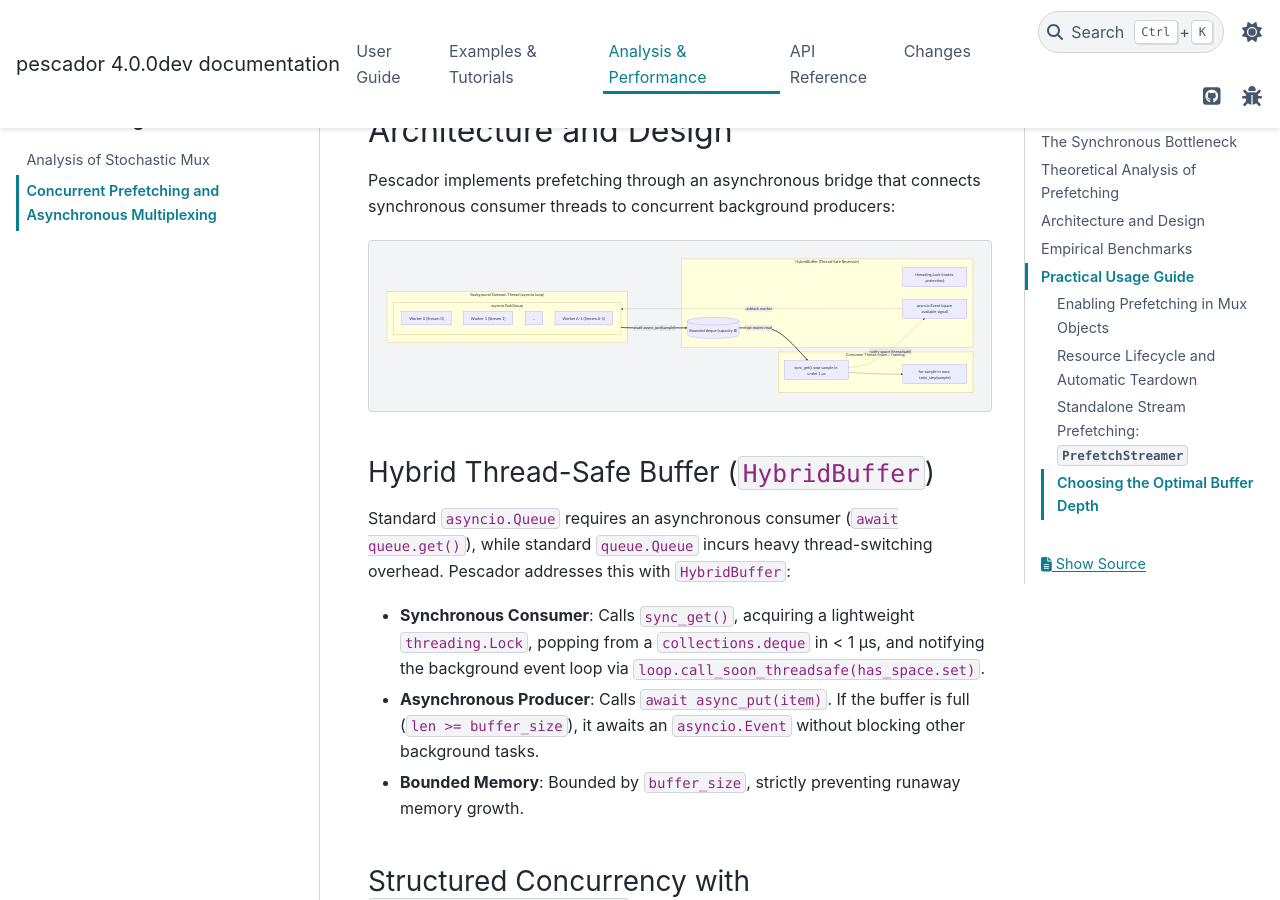
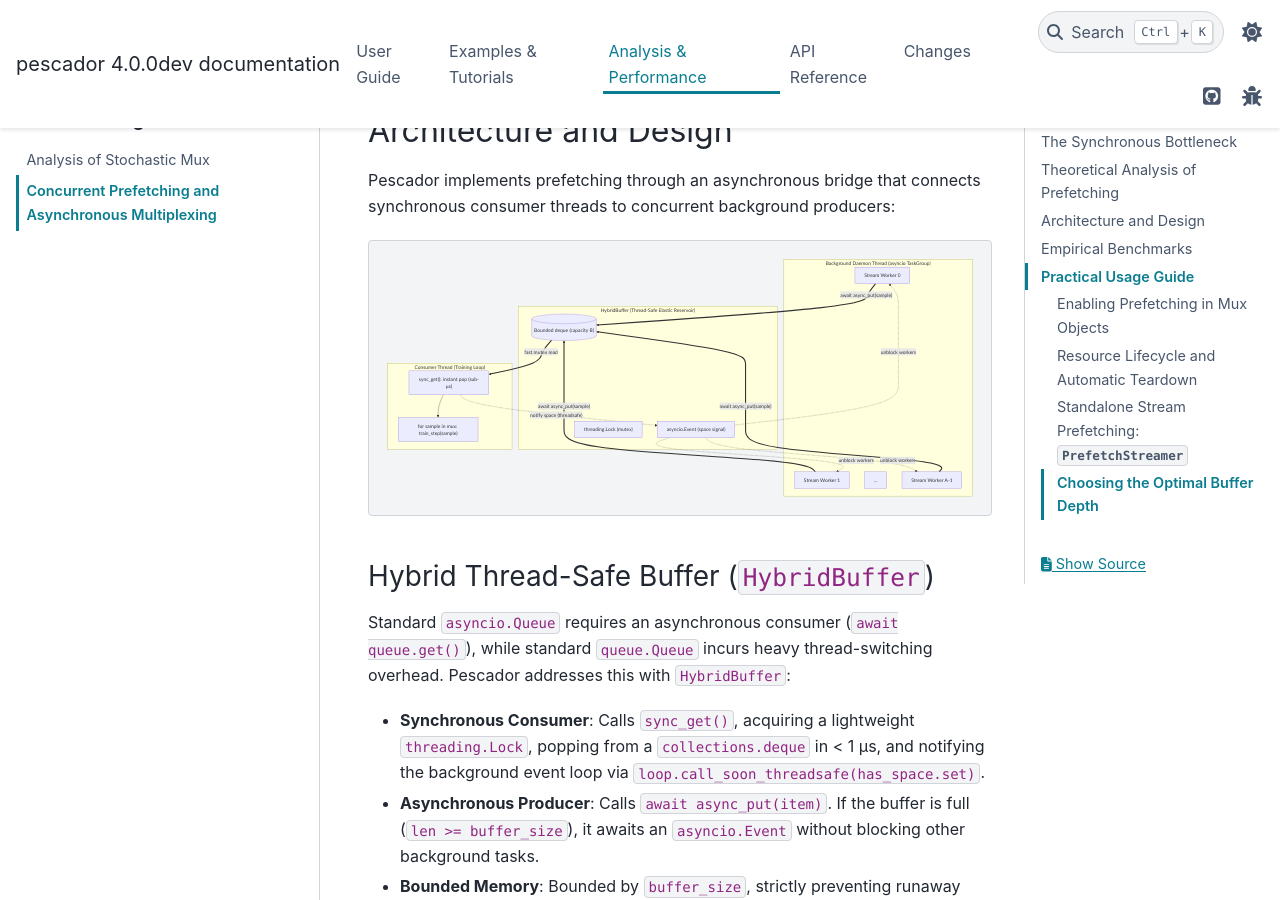
Before and after one commit to pescadores/pescador, a Sphinx documentation site: the page built from docs/prefetching.rst, in a window 1280 px wide and 900 px high, scrolled down 3645 px. Built offline with Sphinx 7.4.7 and the PyData theme 0.15.4, drawn with Linux system fonts in a browser that asks for light colours; pages that are not in the unit, such as notebooks, are missing from menus.

Commit message:
Fix Mermaid font scaling and aspect ratio in documentation
- Structure architecture flowchart as a 3-tier pipeline with internal horizontal rows (direction LR within subgraphs) so native width (~580px) fits into PyData theme article column without downscaling
- Set mermaid_height = 'auto' in docs/conf.py to eliminate default 500px SVG stretching
- Set fontSize = '15px' in mermaid_init_config for crisp typography

Co-authored-by: Gemini 3.8 Flash <noreply@antigravity.google.com>

```diff
--- a/docs/conf.py
+++ b/docs/conf.py
@@ -53,6 +53,15 @@ sphinx_gallery_conf = {
     },
     'default_thumb_file': 'noun_199.png',
     'backreferences_dir': None,
+}
+
+# Mermaid configuration
+mermaid_height = 'auto'
+mermaid_init_config = {
+    'theme': 'default',
+    'themeVariables': {
+        'fontSize': '15px',
+    },
 }
 
 from glob import glob
--- a/docs/prefetching.rst
+++ b/docs/prefetching.rst
@@ -157,36 +157,33 @@ consumer threads to concurrent background producers:
 
 .. mermaid::
 
-   flowchart LR
-       subgraph Background["Background Daemon Thread (asyncio loop)"]
-           direction TB
-           subgraph TG["asyncio.TaskGroup"]
-               direction TB
-               W0["Worker 0 (Stream 0)"]
-               W1["Worker 1 (Stream 1)"]
-               Wdots["..."]
-               WA["Worker A-1 (Stream A-1)"]
-           end
+   flowchart TD
+       subgraph Producers["Background Daemon Thread (asyncio TaskGroup)"]
+           direction LR
+           W0["Stream Worker 0"]
+           W1["Stream Worker 1"]
+           Wdots["..."]
+           WA["Stream Worker A-1"]
        end
 
-       subgraph Buffer["HybridBuffer (Thread-Safe Reservoir)"]
-           direction TB
-           Lock["threading.Lock (mutex protection)"]
+       subgraph Buffer["HybridBuffer (Thread-Safe Elastic Reservoir)"]
+           direction LR
+           Event["asyncio.Event (space signal)"]
            Deque[("Bounded deque (capacity B)")]
-           Event["asyncio.Event (space available signal)"]
+           Lock["threading.Lock (mutex)"]
        end
 
-       subgraph Consumer["Consumer Thread (Main / Training)"]
-           direction TB
-           Pop["sync_get(): pop sample in under 1 μs"]
+       subgraph Consumer["Consumer Thread (Training Loop)"]
+           direction LR
+           Pop["sync_get(): instant pop (sub-μs)"]
            Loop["for sample in mux: train_step(sample)"]
        end
 
-       TG ==>|"await async_put(sample)"| Deque
+       W0 & W1 & WA ==>|"await async_put(sample)"| Deque
        Deque ==>|"fast mutex read"| Pop
        Pop --> Loop
        Pop -.->|"notify space (threadsafe)"| Event
-       Event -.->|"unblock worker"| TG
+       Event -.->|"unblock workers"| W0 & W1 & WA
 
 Hybrid Thread-Safe Buffer (``HybridBuffer``)
 ^^^^^^^^^^^^^^^^^^^^^^^^^^^^^^^^^^^^^^^^^^^^
```
